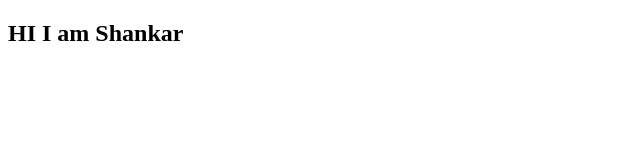
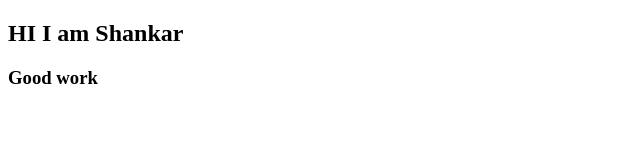
Before and after one commit to Shankar96289/Project_1, a plain HTML site: page index1.html in a window 1280 px wide. Shown: the whole page, without its empty margins (0-640 px from the left). Drawn offline with Linux system fonts and the light colour scheme.

Commit message:
fianl changes

```diff
--- a/index1.html
+++ b/index1.html
@@ -7,5 +7,6 @@
 </head>
 <body>
     <h2>HI I am Shankar</h2>
+    <h3>Good work</h3>
 </body>
 </html>
```
